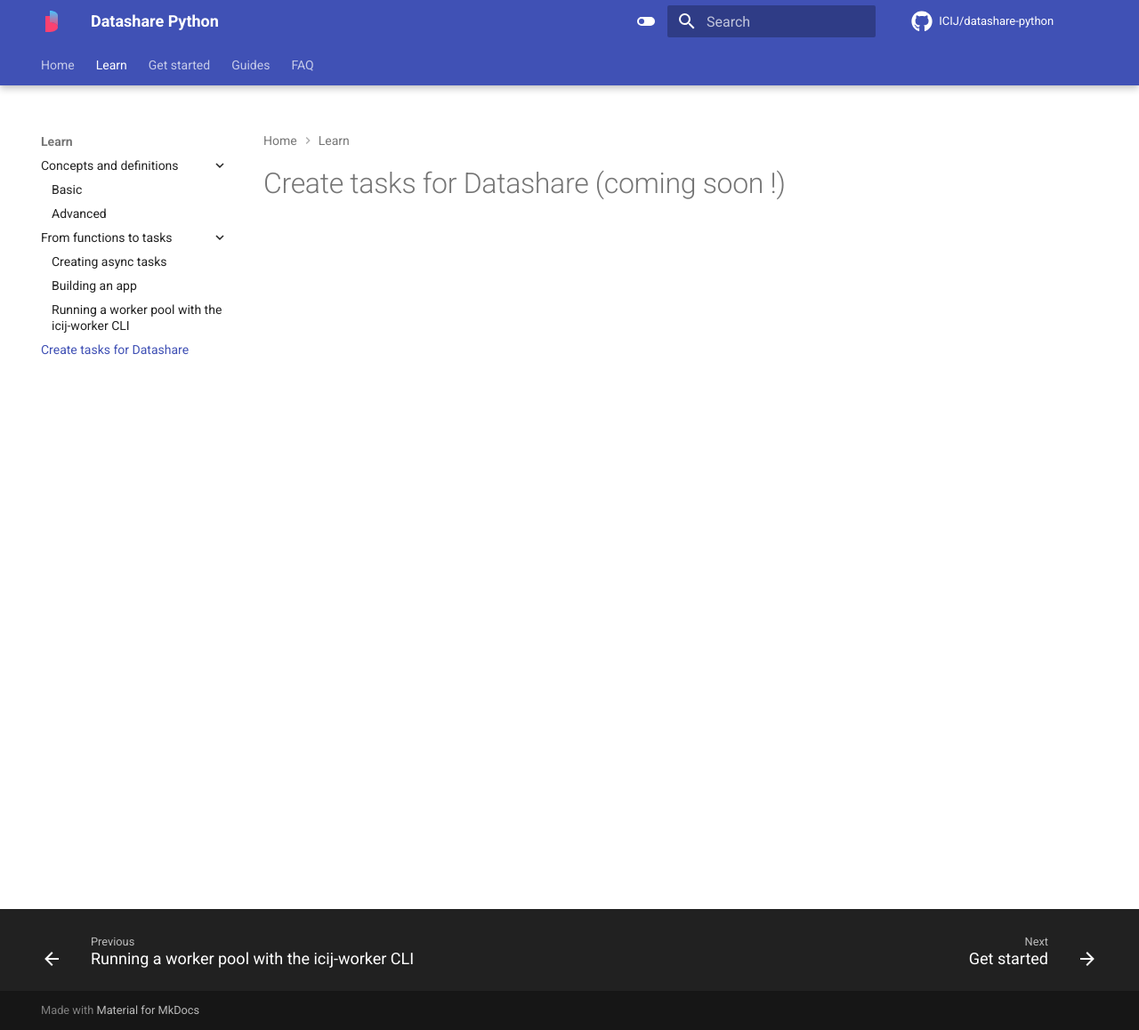
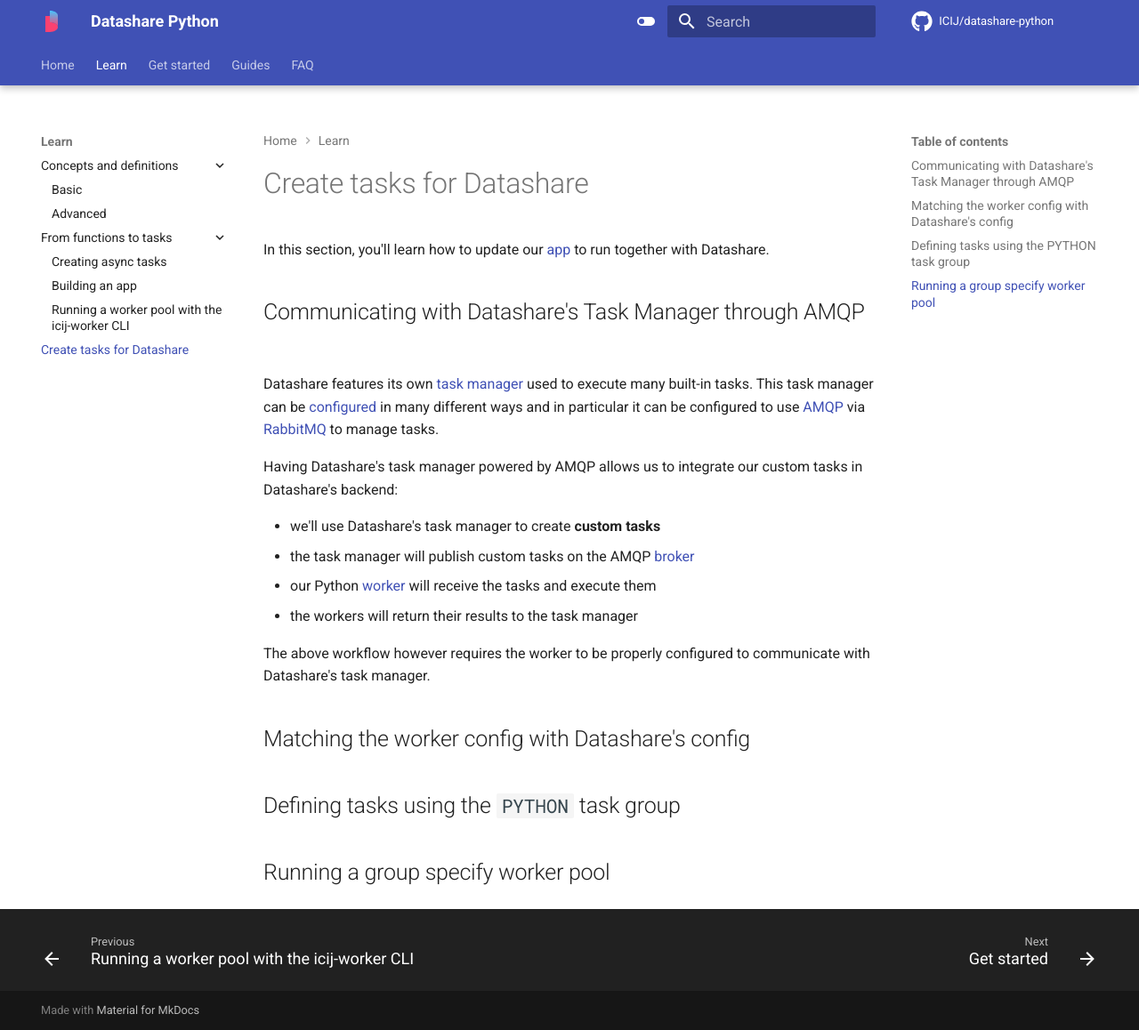
Before and after one commit to ICIJ/datashare-python, an MkDocs documentation site: the page built from docs/learn/datashare-app.md, in a window 1280 px wide and 1158 px high. Shown: the whole window at 89% size. Built offline with MkDocs 1.6.1 and Material for MkDocs 9.7.7, drawn with Linux system fonts in a browser that asks for light colours; comment, search, counter and statistics services are not loaded.

Commit message:
feature: datashare app

```diff
--- a/docs/learn/datashare-app.md
+++ b/docs/learn/datashare-app.md
@@ -1 +1,23 @@
-# Create tasks for Datashare (coming soon !)
+# Create tasks for Datashare
+
+In this section, you'll learn how to update our [app](./app.md) to run together with Datashare.
+
+## Communicating with Datashare's Task Manager through AMQP
+
+Datashare features its own [task manager](concepts-basic.md#task-manager) used to execute many built-in tasks.
+This task manager can be [configured](../guides/datashare-config.md) in many different ways and in particular it can be configured to use [AMQP](https://en.wikipedia.org/wiki/Advanced_Message_Queuing_Protocol) via [RabbitMQ](https://www.rabbitmq.com/) to manage tasks.
+
+Having Datashare's task manager powered by AMQP allows us to integrate our custom tasks in Datashare's backend:
+
+- we'll use Datashare's task manager to create **custom tasks**
+- the task manager will publish custom tasks on the AMQP [broker](concepts-advanced.md#broker)
+- our Python [worker](concepts-basic.md#workers) will receive the tasks and execute them
+- the workers will return their results to the task manager
+
+The above workflow however requires the worker to be properly configured to communicate with Datashare's task manager.
+
+## Matching the worker config with Datashare's config
+
+## Defining tasks using the `PYTHON` task group
+
+## Running a group specify worker pool
--- a/mkdocs.yml
+++ b/mkdocs.yml
@@ -52,6 +52,8 @@
     code: Roboto Mono
 markdown_extensions:
   - admonition
+  - attr_list
+  - md_in_html
   - pymdownx.highlight:
       anchor_linenums: true
       line_spans: __span
```
